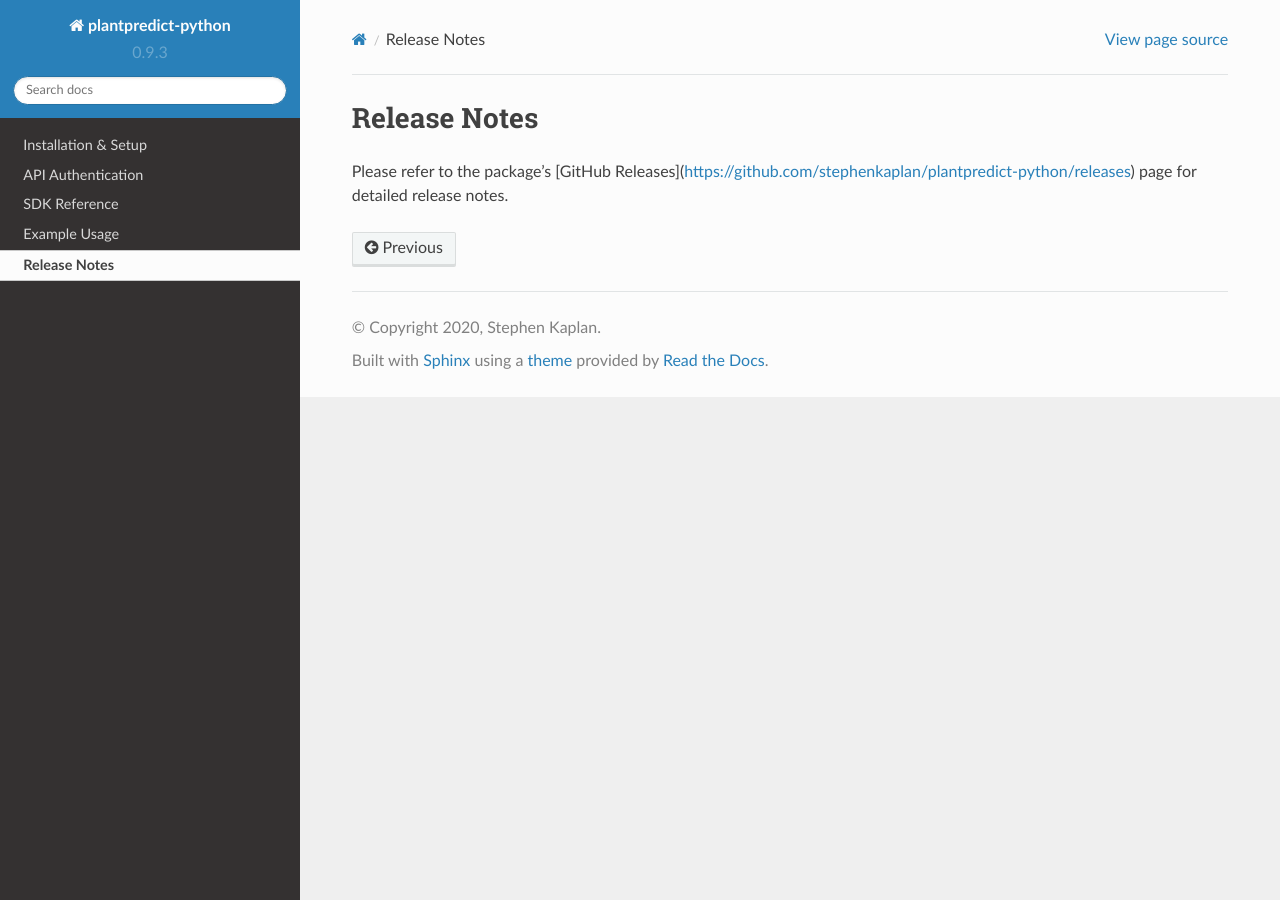
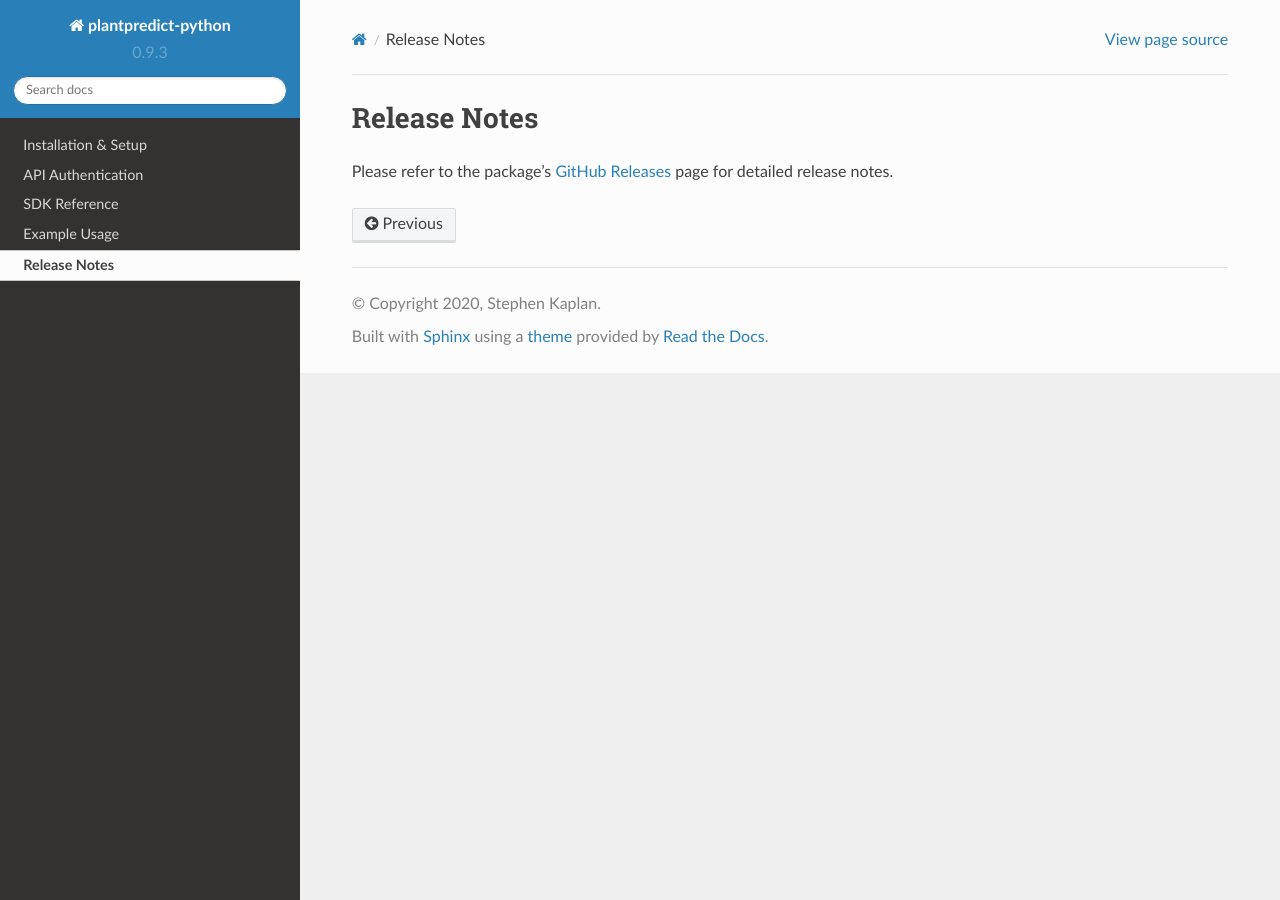
Before and after one commit to adriesse/plantpredict-python, a Sphinx documentation site: the page built from docs/release_notes.rst, in a window 1280 px wide. Built offline with Sphinx 7.4.7 and the Read the Docs theme 2.0.0, drawn with Linux system fonts in a browser that asks for light colours.

Commit message:
added release notes

```diff
--- a/docs/release_notes.rst
+++ b/docs/release_notes.rst
@@ -3,5 +3,5 @@
 Release Notes
 ======================
 
-Please refer to the package's [GitHub Releases](https://github.com/stephenkaplan/plantpredict-python/releases) page for
-detailed release notes.
+Please refer to the package's `GitHub Releases <https://github.com/stephenkaplan/plantpredict-python/releases>`_ page
+for detailed release notes.
```
